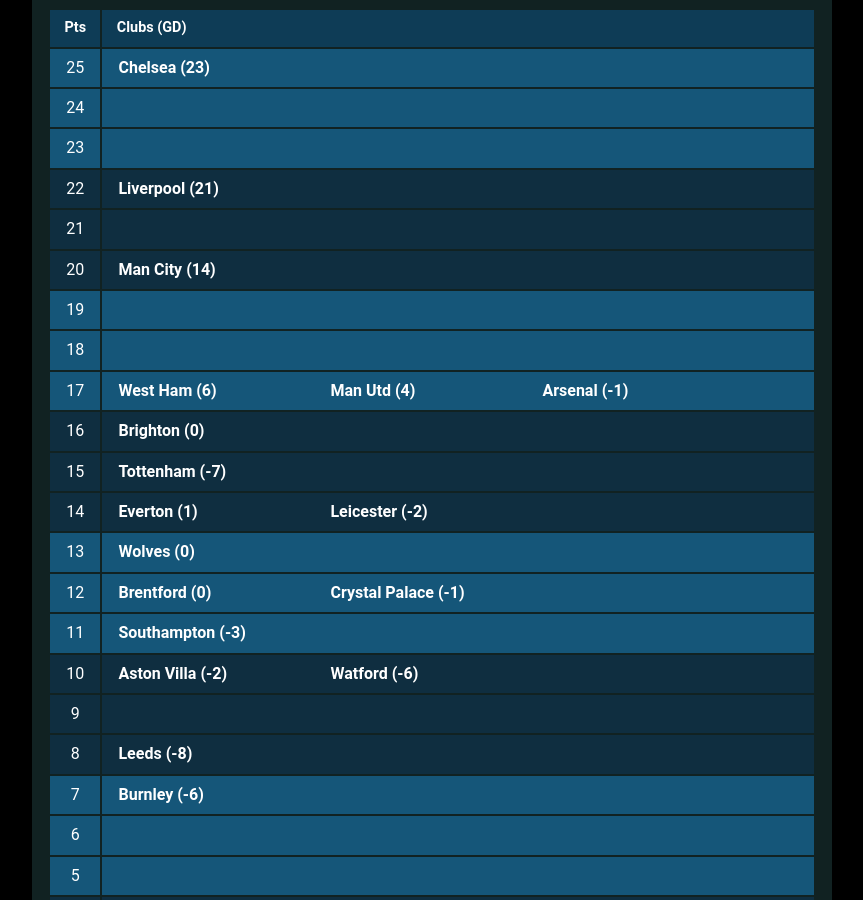
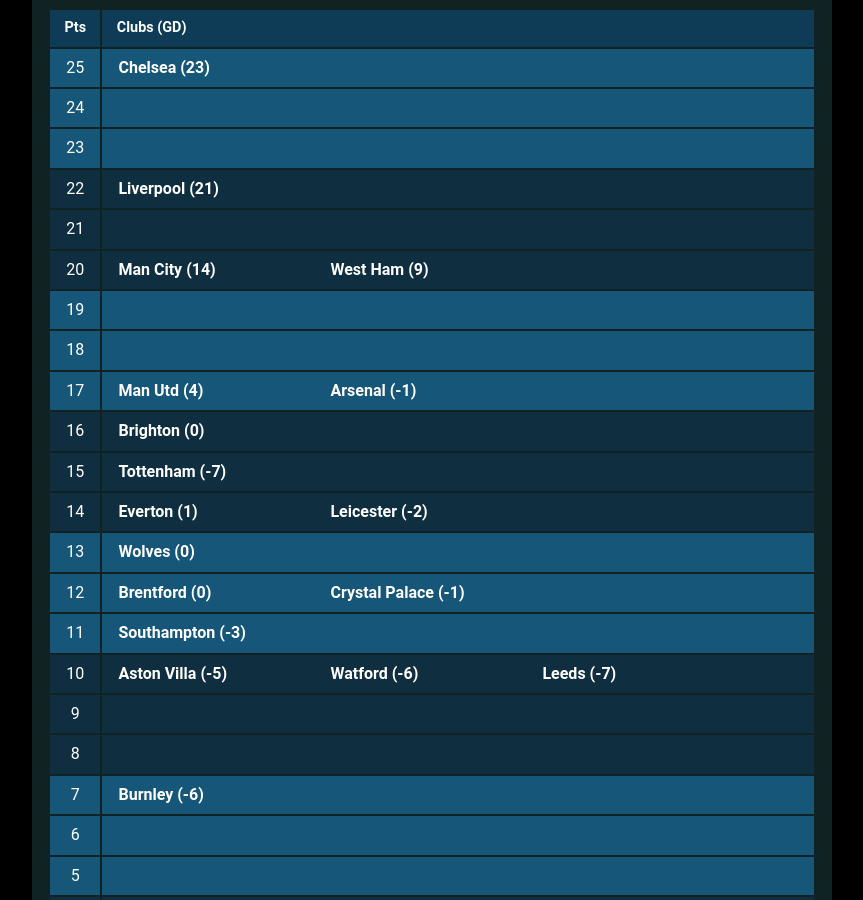
Before and after one commit to muru/muru.github.io, a Jekyll site: the page built from resources.md, in a window 1280 px wide and 900 px high, scrolled down 1437 px. Shown: the whole window, without its empty margins (208-1071 px from the left). Built offline with Jekyll 4.4.1, drawn with Linux system fonts in a browser that asks for light colours; some web fonts are replaced; some of the changed text lies outside the part shown.

Commit message:
updated cann-table: Tue  2 Nov 00:00:45 JST 2021

```diff
--- a/cann-table.html
+++ b/cann-table.html
@@ -31,6 +31,7 @@
 		<td class="cann-point"> 20 </td>
 		<td class="cann-clubs">
 			<span class="club-name"> Man City (14) </span>
+			<span class="club-name"> West Ham (9) </span>
 		</td>
  	</tr>
 	<tr class="cann-row-1">
@@ -46,7 +47,6 @@
 	<tr class="cann-row-1">
 		<td class="cann-point"> 17 </td>
 		<td class="cann-clubs">
-			<span class="club-name"> West Ham (6) </span>
 			<span class="club-name"> Man Utd (4) </span>
 			<span class="club-name"> Arsenal (-1) </span>
 		</td>
@@ -92,8 +92,9 @@
 	<tr class="cann-row-2">
 		<td class="cann-point"> 10 </td>
 		<td class="cann-clubs">
-			<span class="club-name"> Aston Villa (-2) </span>
+			<span class="club-name"> Aston Villa (-5) </span>
 			<span class="club-name"> Watford (-6) </span>
+			<span class="club-name"> Leeds (-7) </span>
 		</td>
  	</tr>
 	<tr class="cann-row-2">
@@ -104,7 +105,6 @@
 	<tr class="cann-row-2">
 		<td class="cann-point"> 8 </td>
 		<td class="cann-clubs">
-			<span class="club-name"> Leeds (-8) </span>
 		</td>
  	</tr>
 	<tr class="cann-row-1">
@@ -132,8 +132,13 @@
 	<tr class="cann-row-2">
 		<td class="cann-point"> 3 </td>
 		<td class="cann-clubs">
-			<span class="club-name"> Norwich (-21) </span>
+		</td>
+ 	</tr>
+	<tr class="cann-row-2">
+		<td class="cann-point"> 2 </td>
+		<td class="cann-clubs">
+			<span class="club-name"> Norwich (-22) </span>
 		</td>
  	</tr>
 </table>
-<span id="cann-gen-note"> Generated on  Monday, 01 November 2021 at 00:01 JST. </span>
+<span id="cann-gen-note"> Generated on  Tuesday, 02 November 2021 at 00:00 JST. </span>
```
